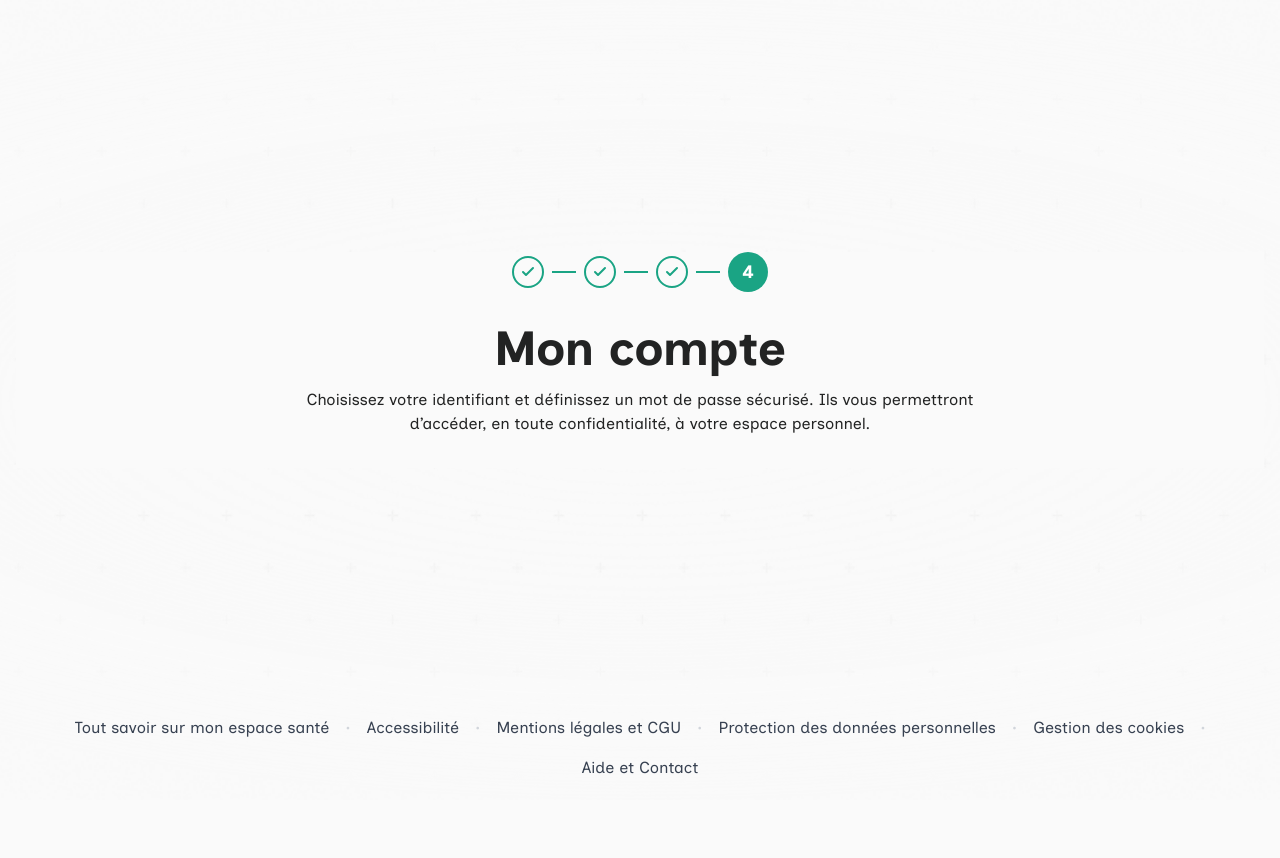
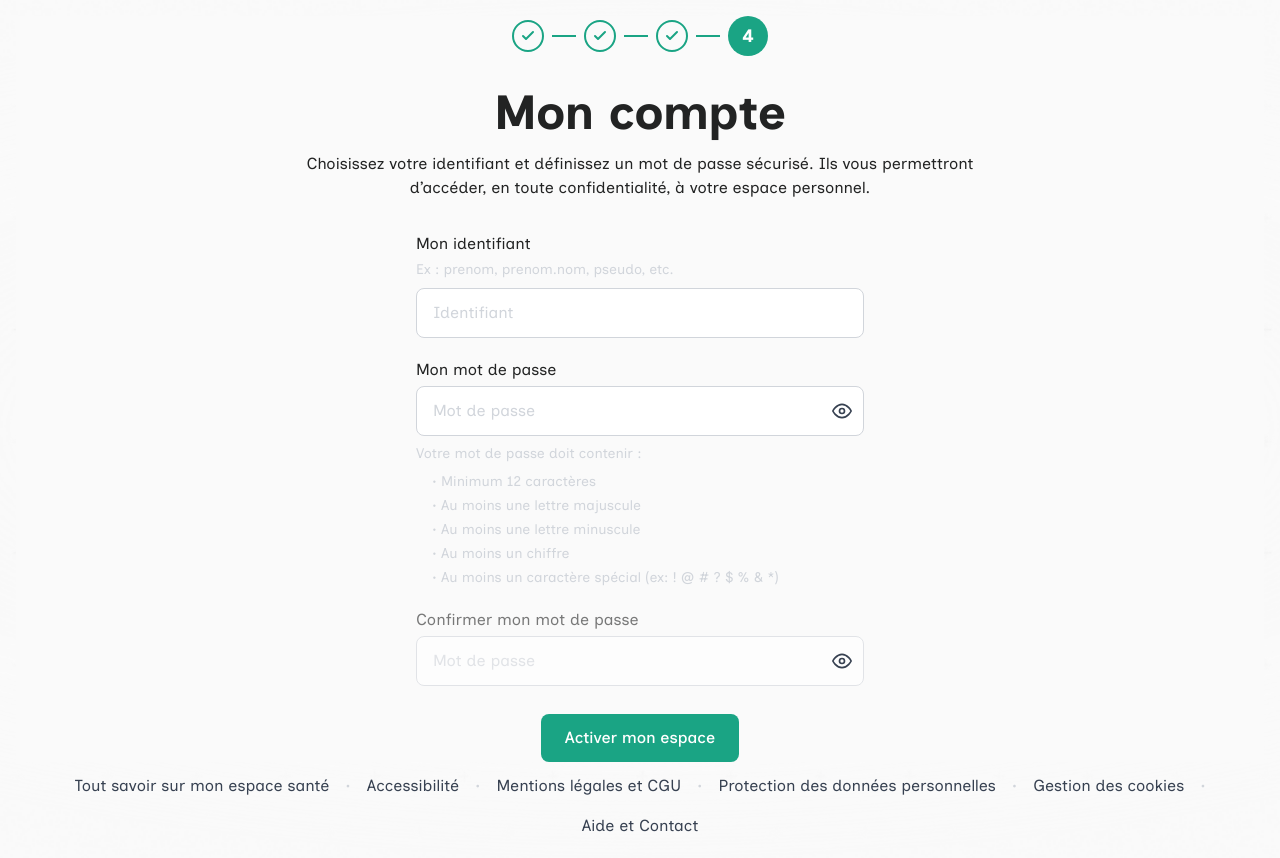
Before and after one commit to Remindr-pro/RemindR-app-V2, a Next.js app: page /compte in a window 1280 px wide. Before the commit the page ends 800 px from the top, so only its background shows below. Built offline with nearby package versions, Linux system fonts and the light colour scheme.

Commit message:
feat(connexion): implement CompteForm component for account creation with validation and submission handling

```diff
--- a/src/app/(connexion)/(activations)/compte/page.tsx
+++ b/src/app/(connexion)/(activations)/compte/page.tsx
@@ -1,7 +1,20 @@
+"use client";
+
+import CompteForm from "@/app/components/molecules/CompteForm";
+
 export default function ComptePage() {
+  const handleSubmit = (data: {
+    identifier: string;
+    password: string;
+    confirmPassword: string;
+  }) => {
+    // TODO: Implémenter la logique de création de compte
+    console.log("Données du formulaire:", data);
+  };
+
   return (
-    <div className="w-full max-w-md">
-      {/* Contenu de la page de création de compte */}
+    <div className="w-full max-w-md flex flex-col items-center justify-center gap-2 font-inclusive">
+      <CompteForm onSubmit={handleSubmit} />
     </div>
   );
 }
--- a/src/app/components/atoms/Input.tsx
+++ b/src/app/components/atoms/Input.tsx
@@ -21,6 +21,7 @@ export default function Input({
   placeholder,
   showPasswordToggle = false,
   className = "",
+  disabled,
   ...props
 }: InputProps) {
   const [showPassword, setShowPassword] = useState(false);
@@ -31,7 +32,11 @@ export default function Input({
   return (
     <div className={`w-full ${className}`}>
       {label && (
-        <label className="block text-dark font-inclusive text-base mb-1">
+        <label
+          className={`block text-dark font-inclusive text-base mb-1 ${
+            disabled ? "opacity-60" : ""
+          }`}
+        >
           {label}
         </label>
       )}
@@ -42,6 +47,7 @@ export default function Input({
         <input
           type={inputType}
           placeholder={placeholder}
+          disabled={disabled}
           className={`
             w-full px-4 py-3 rounded-lg border border-gray-3 bg-light text-dark
             font-inclusive text-base
@@ -49,6 +55,7 @@ export default function Input({
             focus:outline-none focus:ring-2 focus:ring-greenMain focus:border-transparent
             transition-all duration-200
             ${shouldShowToggle ? "pr-12" : ""}
+            ${disabled ? "opacity-60 cursor-not-allowed bg-gray-2" : ""}
           `}
           {...props}
         />
--- /dev/null
+++ b/src/app/components/molecules/CompteForm.tsx
@@ -0,0 +1,159 @@
+"use client";
+
+import { useState, FormEvent, useMemo } from "react";
+import Input from "../atoms/Input";
+import Button from "../atoms/Button";
+
+interface CompteFormProps {
+  onSubmit?: (data: {
+    identifier: string;
+    password: string;
+    confirmPassword: string;
+  }) => void;
+  onButtonClick?: () => void;
+  buttonType?: "submit" | "button";
+  buttonHref?: string;
+}
+
+export default function CompteForm({
+  onSubmit,
+  onButtonClick,
+  buttonType = "submit",
+  buttonHref,
+}: CompteFormProps) {
+  const [identifier, setIdentifier] = useState("");
+  const [password, setPassword] = useState("");
+  const [confirmPassword, setConfirmPassword] = useState("");
+
+  const passwordValidations = useMemo(() => {
+    return {
+      minLength: password.length >= 12,
+      hasUpperCase: /[A-Z]/.test(password),
+      hasLowerCase: /[a-z]/.test(password),
+      hasNumber: /[0-9]/.test(password),
+      hasSpecialChar: /[!@#?$%&*]/.test(password),
+    };
+  }, [password]);
+
+  const isPasswordValid = useMemo(() => {
+    return Object.values(passwordValidations).every((validation) => validation);
+  }, [passwordValidations]);
+
+  const handleSubmit = (e: FormEvent<HTMLFormElement>) => {
+    e.preventDefault();
+
+    if (onSubmit) {
+      onSubmit({
+        identifier,
+        password,
+        confirmPassword,
+      });
+    }
+  };
+
+  return (
+    <form onSubmit={handleSubmit} className="w-full space-y-5">
+      <div>
+        <Input
+          type="text"
+          label="Mon identifiant"
+          hintText="Ex : prenom, prenom.nom, pseudo, etc."
+          placeholder="Identifiant"
+          value={identifier}
+          onChange={(e) => setIdentifier(e.target.value)}
+        />
+      </div>
+
+      <div>
+        <Input
+          type="password"
+          label="Mon mot de passe"
+          placeholder="Mot de passe"
+          value={password}
+          onChange={(e) => setPassword(e.target.value)}
+          showPasswordToggle={true}
+        />
+        <div className="mt-2">
+          <p className="text-gray-3 font-inclusive text-sm mb-2">
+            Votre mot de passe doit contenir :
+          </p>
+          <ul className="font-inclusive text-sm space-y-1 ml-4">
+            <li
+              className={
+                passwordValidations.minLength ? "text-greenMain" : "text-gray-3"
+              }
+            >
+              • Minimum 12 caractères
+            </li>
+            <li
+              className={
+                passwordValidations.hasUpperCase
+                  ? "text-greenMain"
+                  : "text-gray-3"
+              }
+            >
+              • Au moins une lettre majuscule
+            </li>
+            <li
+              className={
+                passwordValidations.hasLowerCase
+                  ? "text-greenMain"
+                  : "text-gray-3"
+              }
+            >
+              • Au moins une lettre minuscule
+            </li>
+            <li
+              className={
+                passwordValidations.hasNumber ? "text-greenMain" : "text-gray-3"
+              }
+            >
+              • Au moins un chiffre
+            </li>
+            <li
+              className={
+                passwordValidations.hasSpecialChar
+                  ? "text-greenMain"
+                  : "text-gray-3"
+              }
+            >
+              • Au moins un caractère spécial (ex: ! @ # ? $ % & *)
+            </li>
+          </ul>
+        </div>
+      </div>
+
+      <Input
+        type="password"
+        label="Confirmer mon mot de passe"
+        placeholder="Mot de passe"
+        value={confirmPassword}
+        onChange={(e) => setConfirmPassword(e.target.value)}
+        showPasswordToggle={true}
+        disabled={!isPasswordValid}
+      />
+
+      <div className="pt-2 text-center">
+        {buttonHref ? (
+          <Button
+            variant="green"
+            href={buttonHref}
+            className="w-full md:w-max"
+            onClick={onButtonClick}
+          >
+            Activer mon espace
+          </Button>
+        ) : (
+          <Button
+            variant="green"
+            type={buttonType}
+            className="w-full md:w-max"
+            onClick={onButtonClick}
+          >
+            Activer mon espace
+          </Button>
+        )}
+      </div>
+    </form>
+  );
+}
```
